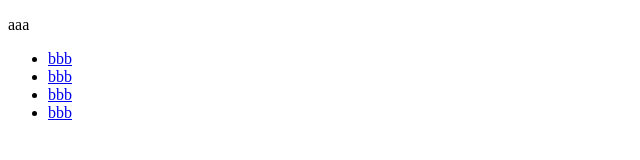
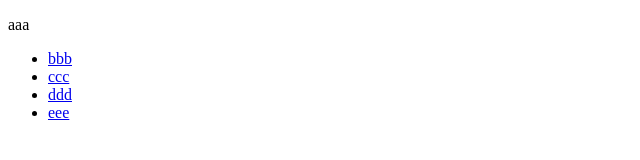
Before and after one commit to ShotaJojima/git-test, a plain HTML site: page index.html in a window 1280 px wide. Shown: the full height of the page, 0-640 px from the left. Drawn offline with Linux system fonts and the light colour scheme.

Commit message:
リストの変更

```diff
--- a/index.html
+++ b/index.html
@@ -12,9 +12,9 @@
         <nav>
             <ul>
                 <li><a href="*">bbb</a></li>
-                <li><a href="*">bbb</a></li>
-                <li><a href="*">bbb</a></li>
-                <li><a href="*">bbb</a></li>
+                <li><a href="*">ccc</a></li>
+                <li><a href="*">ddd</a></li>
+                <li><a href="*">eee</a></li>
             </ul>
         </nav>
     </header>
```
